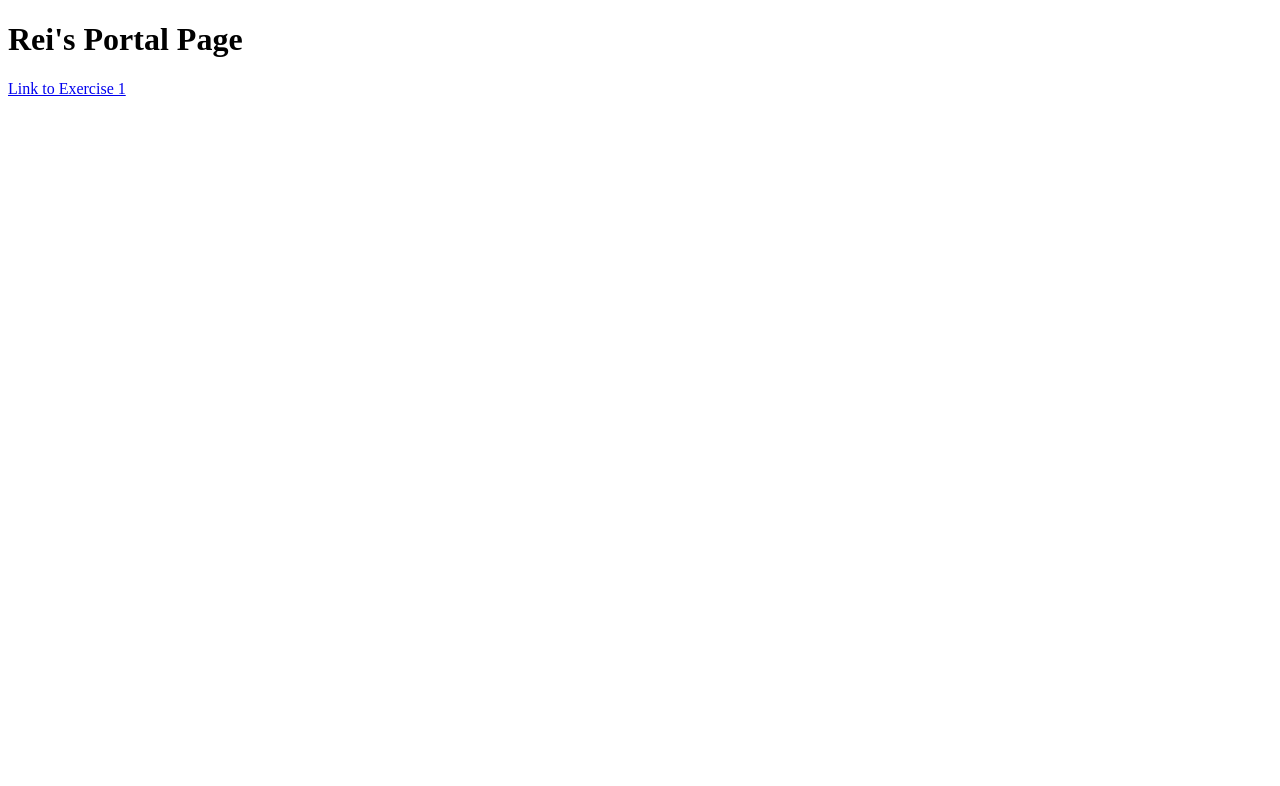
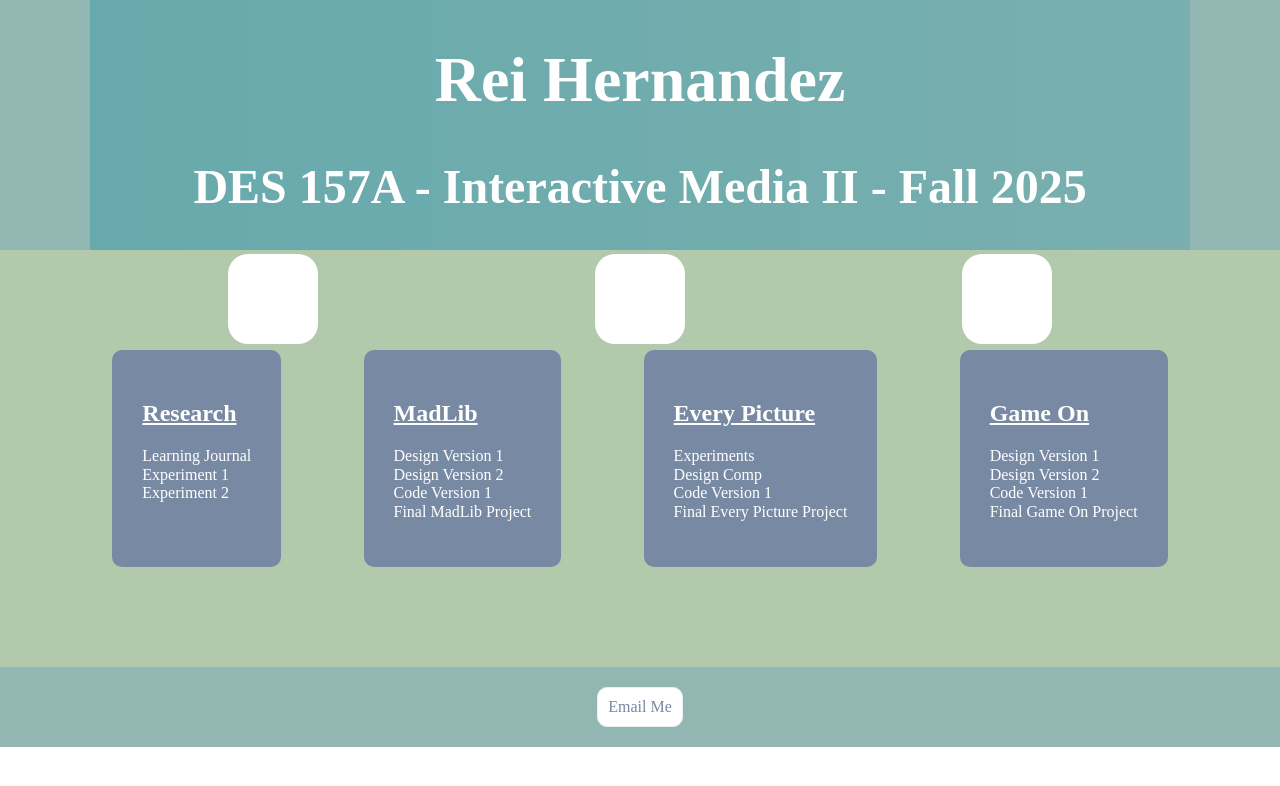
Before and after one commit to voidkuma/des157a, a plain HTML site: page index.html in a window 1280 px wide. Drawn offline with nearby package versions, Linux system fonts and the light colour scheme.

Commit message:
portalprogress

```diff
--- a/index.html
+++ b/index.html
@@ -3,13 +3,75 @@
 <head>
     <meta charset="UTF-8">
     <meta name="viewport" content="width=device-width, initial-scale=1.0">
-    <title>Document</title>
+    <title>PORTAL PAGE</title>
+
+    <link href="https://cdnjs.cloudflare.com/ajax/libs/normalize/8.0.1/normalize.min.css" rel="stylesheet">
+    <link href="styles.css" rel="stylesheet">
 </head>
 <body>
-    <h1>
-        Rei's Portal Page
-    </h1>
+    <div class="wrapper">
 
-    <a href="exp/exp1.html">Link to Exercise 1</a>
+        <header>
+            <div id="banner">
+                <h1>Rei Hernandez</h1>
+                <h2>DES 157A - Interactive Media II - Fall 2025</h2>
+
+                <section>
+                    <div></div>
+                    <div></div>
+                    <div></div>
+                </section>
+            </div>
+        </header>
+        <main>
+            <section>
+                <h2>Research</h2>
+                <ul>
+                    <li><a href="#">Learning Journal</a></li>
+                    <li><a href="exp/exp1.html">Experiment 1</a></li>
+                    <li><a href="#">Experiment 2</a></li>
+                </ul>
+
+            </section>
+
+            <section>
+                <h2>MadLib</h2>
+                <ul>
+                    <li><a href="#">Design Version 1</a></li>
+                    <li><a href="#">Design Version 2</a></li>
+                    <li><a href="#">Code Version 1</a></li>
+                    <li><a href="#">Final MadLib Project</a></li>
+                </ul>
+            </section>
+
+
+            <section>
+                     <h2>Every Picture</h2>
+                <ul>
+                    <li><a href="#">Experiments</a></li>
+                    <li><a href="#">Design Comp</a></li>
+                    <li><a href="#">Code Version 1</a></li>
+                    <li><a href="#">Final Every Picture Project</a></li>
+                </ul>
+            </section>
+
+
+            <section>
+                    <h2>Game On</h2>
+                <ul>
+                    <li><a href="#">Design Version 1</a></li>
+                    <li><a href="#">Design Version 2</a></li>
+                    <li><a href="#">Code Version 1</a></li>
+                    <li><a href="#">Final Game On Project</a></li>
+                </ul>
+            </section>
+        </main>
+        <footer>
+            <a class="emailButton" href="mailto:&#120;&#109;&#104;&#101;&#114;&#110;&#097;&#110;&#100;&#101;&#122;&#064;&#117;&#099;&#100;&#097;&#118;&#105;&#115;&#046;&#101;&#100;&#117;">Email Me</a>
+
+
+        </footer>
+
+    </div>
 </body>
 </html>
--- /dev/null
+++ b/styles.css
@@ -0,0 +1,138 @@
+.wrapper{
+    margin: 0 auto;
+    background-color: #B2C9AB;
+}
+
+
+header{
+    display: flex;
+    justify-content: center;
+    background-color: #92B6B1;
+}
+
+#banner{
+    width: 1100px;
+    height: 250px;
+    color: white;
+    font-size: 2em;
+    text-align: center;
+    background: linear-gradient(270deg, #92B6B1, #62A8AC, #586F6B,#9CD16E);
+    background-size: 800% 800%;
+    animation: bannerGradient 20s ease infinite;
+}
+  @keyframes bannerGradient {
+    0% {
+      background-position: 0% 50%;
+    }
+    50% {
+      background-position: 100% 50%;
+    }
+    100% {
+      background-position: 0% 50%;
+    }
+  }
+  #banner section{
+    display: flex;
+    justify-content: space-around;
+
+  }
+
+  #banner div{
+    height: 90px;
+    width: 90px;
+    background-color: white;
+    border-radius: 20px;
+  }
+
+  #banner div:hover{
+    background-color:#e0fdc6;
+    }
+
+main{
+    display: flex;
+    justify-content: space-evenly;
+    margin: 30px;
+    margin-top: 100px;
+    margin-bottom: 100px;
+}
+main section{
+    border-width: 2px;
+    border-color: black;
+    border-radius: 10px;
+    background-color: #788AA3;
+    color: white;
+    padding: 30px;
+    transition: background-color 1s ease-in-out;
+}
+
+main section:hover{
+    background-color: #78a390;
+}
+
+section h2{
+    text-decoration: underline;
+}
+
+section ul{
+    list-style-type: none;
+    text-align: left;
+    padding-left: 0px;
+}
+
+section li a{
+    color: white;
+}
+
+section li a:hover{
+    text-decoration: underline;
+}
+
+a {
+    background-color: transparent;
+    text-decoration: none;
+}
+
+footer{
+    background-color: #92B6B1;
+    text-align: center;
+    padding: 20px;
+}
+
+footer a{
+    border-width: 1px;
+    border-style: groove;
+    border-radius: 10px;
+    padding: 10px;
+    background-color: white;
+    color: #788AA3;
+    display: inline-block;
+    transition: transform 0.2s ease;
+}
+ .emailButton:hover{
+   animation: wiggles 1.5s ease-in-out;
+}
+
+@keyframes wiggles {
+   0%{
+      transform: rotate(0deg);
+   }
+   15%{
+      transform: rotate(-5deg);
+   }
+   20%{
+      transform: rotate(5deg);
+   }
+   25%{
+      transform: rotate(-5deg);
+   }
+   30%{
+      transform: rotate(5deg);
+   }
+   35%{
+      transform: rotate(-2deg);
+   }
+   40%{
+      transform: rotate(0deg);
+   }
+
+}
```
